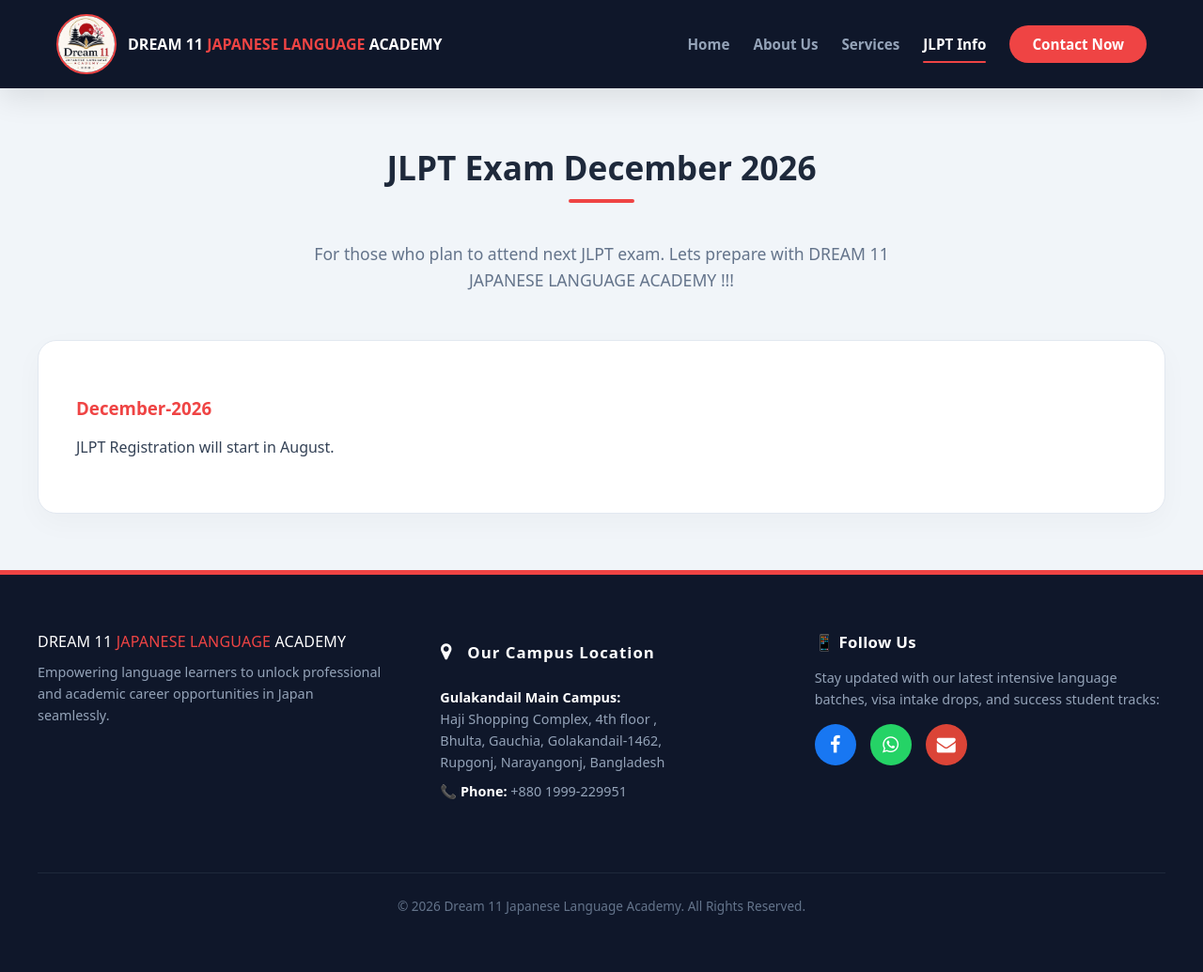
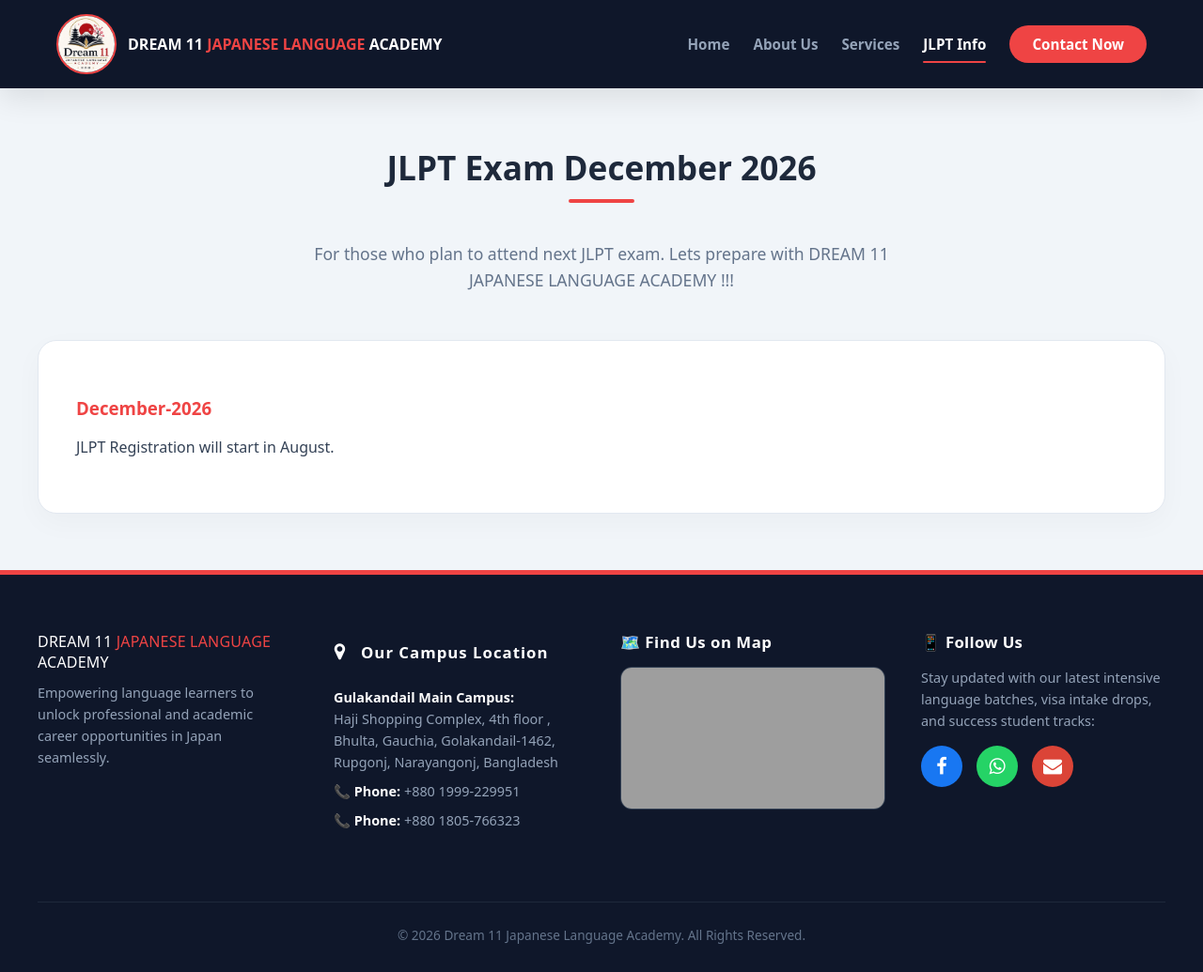
Before and after one commit to SR940/dream11-japanese-academy, a Django app: page /jlpt-info/ in a window 1280 px wide. Shown: the whole page at 94% size. Before the commit the page ends 974 px from the top, so only its background shows below. Run offline with Django 5.2, Linux system fonts and the light colour scheme; data comes from the database, SQL or seed files in the repository; grey boxes are pictures that could not be loaded.

Commit message:
Revise JLPT info page layout and navigation
Updated footer and navigation structure for improved layout and functionality.

```diff
--- a/courses/templates/courses/jlpt_info.html
+++ b/courses/templates/courses/jlpt_info.html
@@ -92,11 +92,20 @@
                     Haji Shopping Complex, 4th floor ,<br>
                     Bhulta, Gauchia, Golakandail-1462, <br>Rupgonj, Narayangonj, Bangladesh <br>
                     <span style="display: block; margin-top: 8px;">📞 <strong style="color: #ffffff;">Phone:</strong> +880 1999-229951</span>
+                    <span style="display: block; margin-top: 8px;">📞 <strong style="color: #ffffff;">Phone:</strong> +880 1805-766323</span>
+
                 </p>
             </div>
+               <!-- Column 3: THE ACCURATE REGISTERED ACADEMY GOOGLE MAP ELEMENT -->
+            <div class="footer-grid-column" style="flex: 1.2; min-width: 280px; box-sizing: border-box; margin-bottom: 20px;">
+                <div style="font-weight: 700; font-size: 1.05rem; color: #ffffff; margin-bottom: 15px; letter-spacing: 0.5px;">🗺️ Find Us on Map</div>
+                <div style="width: 100%; border-radius: 12px; overflow: hidden; border: 1px solid #334155; height: 150px; background-color: #1e293b;">
+                    <!-- 💡 FIXED: Uses your exact verified corporate map listing block -->
+                    <iframe src="https://www.google.com/maps/embed?pb=!1m18!1m12!1m3!1d3056.7266577450764!2d90.5687463!3d23.7845017!2m3!1f0!2f0!3f0!3m2!1i1024!2i768!4f13.1!3m3!1m2!1s0x3755cb0069e515d1%3A0xee545d166575664!2sDream%2011%20Japanese%20Language%20Academy!5e1!3m2!1sen!2sjp!4v1782578965873!5m2!1sen!2sjp" width="100%" height="100%" style="border:0; display: block;" allowfullscreen="" loading="lazy" referrerpolicy="strict-origin-when-cross-origin"></iframe>
+                </div>
+            </div>
 
-
-            <!-- Column 3 -->
+            <!-- Column 4 -->
             <div class="footer-grid-column">
                 <div class="footer-column-heading">📱 Follow Us</div>
                 <p class="footer-column-text">Stay updated with our latest intensive language batches, visa intake drops, and success student tracks:</p>
```
